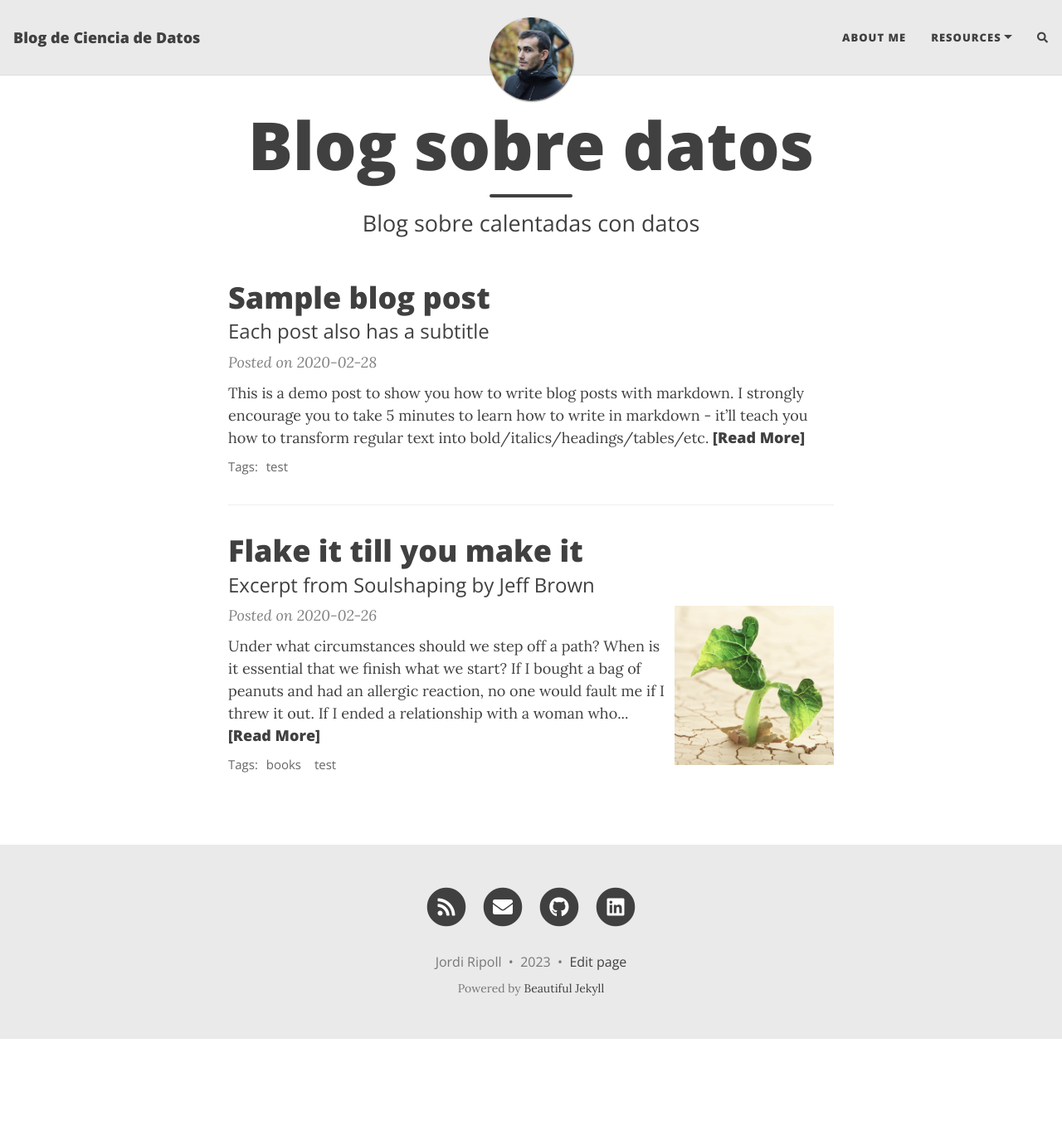
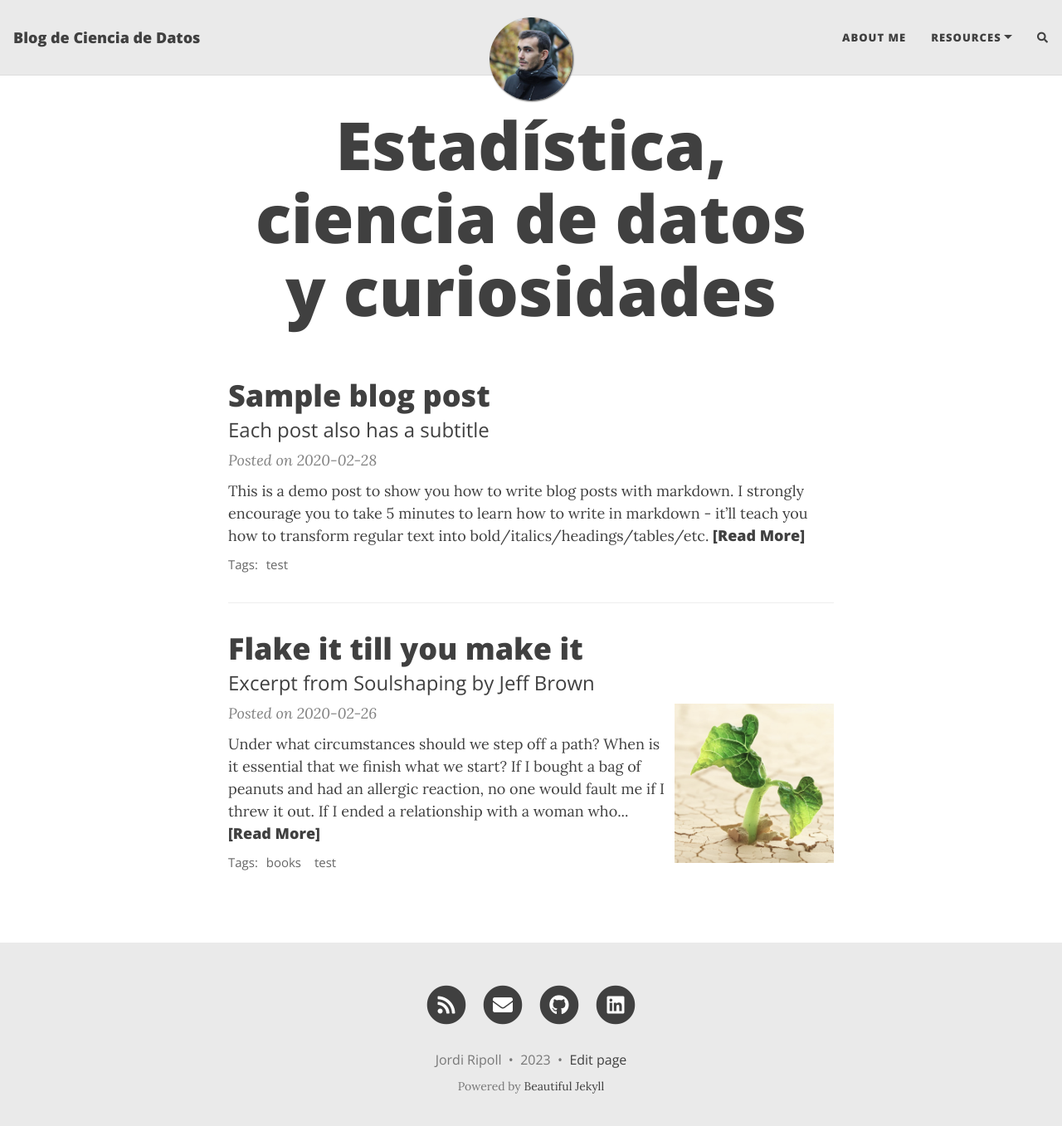
Before and after one commit to JordiRiMe/jordirime.github.io, a Jekyll site: the page built from index.html, in a window 1280 px wide and 1370 px high. Shown: the top 1357 px of the window at 83% size. Built offline with Jekyll 4.4.1, drawn with Linux system fonts in a browser that asks for light colours; nearby versions of some CDN libraries; the list of posts is cut into pages by our own code; comment, search, counter and statistics services are not loaded.

Commit message:
Update index.html

```diff
--- a/index.html
+++ b/index.html
@@ -1,5 +1,5 @@
 ---
 layout: home
-title: Blog sobre datos
-subtitle: Blog sobre calentadas con datos
+title: Estadística, ciencia de datos y curiosidades
+<!-- subtitle: Blog sobre calentadas con datos -->
 ---
```
